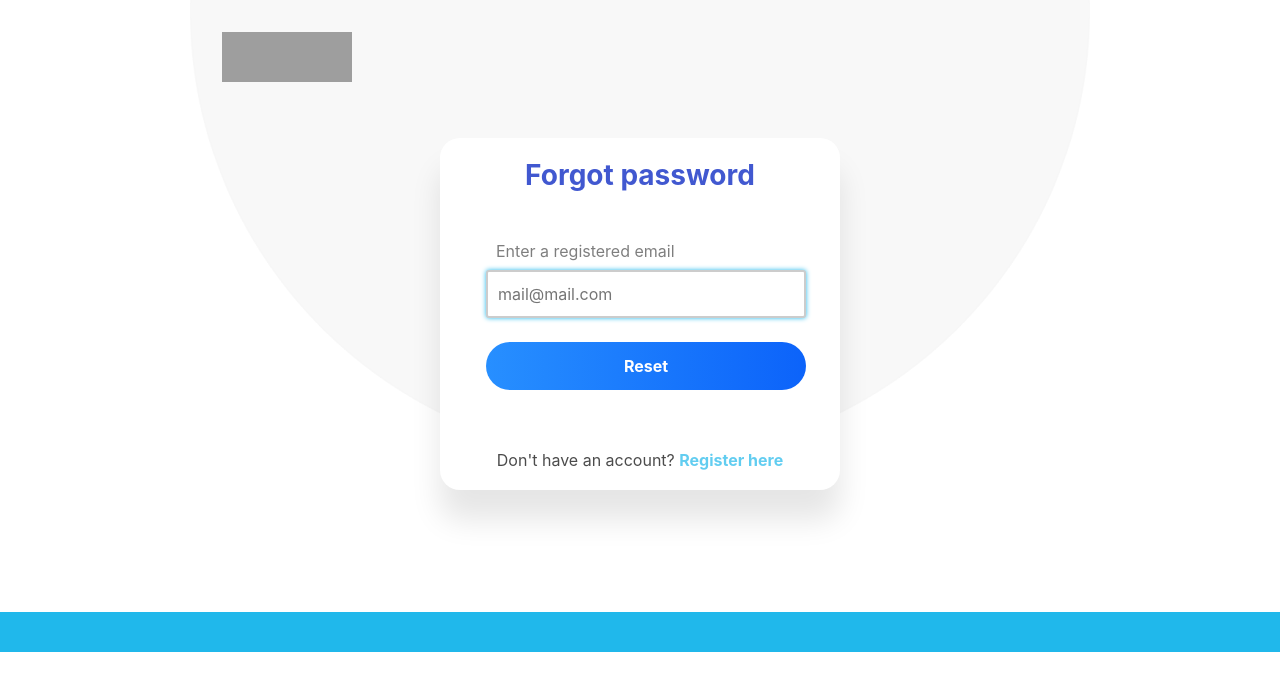
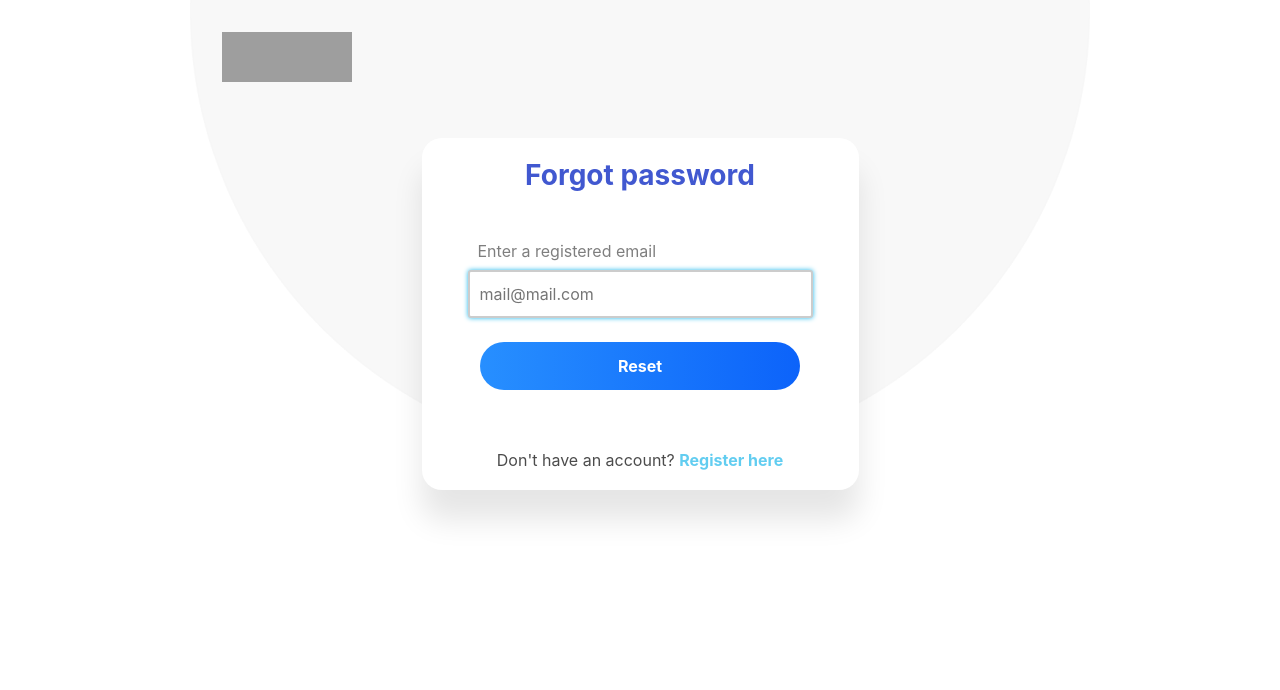
Before and after one commit to EGBIKWE-G1/canary-app, a React (Create React App) app: page /CanaryPoint/Godwin/forgotpwd in a window 1280 px wide. Shown: the top 690 px of the page. Built offline with nearby package versions, Linux system fonts and the light colour scheme; grey boxes are pictures that could not be loaded.

Commit message:
footer changes

```diff
--- a/src/Components/Forgotpwd/Forgotpwd.css
+++ b/src/Components/Forgotpwd/Forgotpwd.css
@@ -25,7 +25,7 @@ input {
 
 /* ---------- logins ---------- */
 .logins {
-  width: 400px;
+  /* width: 400px; */
 }
 
 .logins__header {
@@ -60,6 +60,12 @@ input {
   min-height: 48px;
   border: none;
   min-width: 20rem;
+}
+.button-head {
+  /* min-width: 20rem; */
+}
+.button {
+  /* min-width: 17rem; */
 }
 
 .logins input[type="email"],
@@ -141,7 +147,7 @@ label {
       "Segoe UI Symbol", sans-serif;
     /* width: 400px; */
     position: relative;
-    left: -27px;
+    /* left: -27px; */
     width: 350px;
     height: 370px;
     margin: 0 auto;
@@ -150,14 +156,26 @@ label {
     box-shadow: 0px 30px 30px rgba(0, 0, 0, 0.1);
   }
 
+  /* .logins input {
+    border-radius: 0.1875em;
+    min-height: 48px;
+    border: none;
+    min-width: 4rem;
+  } */
+  .button {
+    /* min-width: 30rem; */
+  }
   .logins__form {
     color: #777;
     display: grid;
     border: none;
     gap: 0.875em;
     margin-left: -5%;
-    padding: 1.25em 1.625em;
-    /* padding: 30px; */
+    /* width: 4rem; */
+    /* min-width: 4rem; */
+    /* padding: 1.25em 1.625em; */
+    /* padding: 3em 1.625em; */
+    /* padding: 40px; */
   }
 
   .footer-forgotpwd {
--- a/src/Components/Forgotpwd/Forgotpwd.js
+++ b/src/Components/Forgotpwd/Forgotpwd.js
@@ -37,7 +37,7 @@ class Forgotpwd extends React.Component{
                 </div>
 
                 <Link to="/login">
-                <div>
+                <div className="button-head">
                 <input className="button" type="submit" value="Reset" />
                 </div>
                 </Link>
@@ -60,9 +60,9 @@ class Forgotpwd extends React.Component{
         <br />
 
          {/* <hr /> */}
-    <div className="footer-forgotpwd">
+    {/* <div className="footer-forgotpwd">
 
-    </div>
+    </div> */}
         </div>
         )
     }
--- a/src/Pages/Login/Login.js
+++ b/src/Pages/Login/Login.js
@@ -74,9 +74,9 @@ class Login extends React.Component{
             </div>
             </div>
 
-    <div className="footer-login">
+    {/* <div className="footer-login">
 
-    </div>
+    </div> */}
             </div>
         )
     }
--- a/src/Pages/Login/login.css
+++ b/src/Pages/Login/login.css
@@ -169,7 +169,7 @@ label {
     background-repeat: no-repeat;
     background-position: center top;
     padding: 8vmin;
-    width: 530px;
+    /* width: 530px; */
   }
 
   .login__header {
@@ -188,7 +188,7 @@ label {
     padding: 10px;
     min-width: none;
     position: relative;
-    left: -27px;
+    /* left: -27px; */
     top: -2rem;
     box-shadow: 0px 30px 30px rgba(0, 0, 0, 0.1);
   }
```
